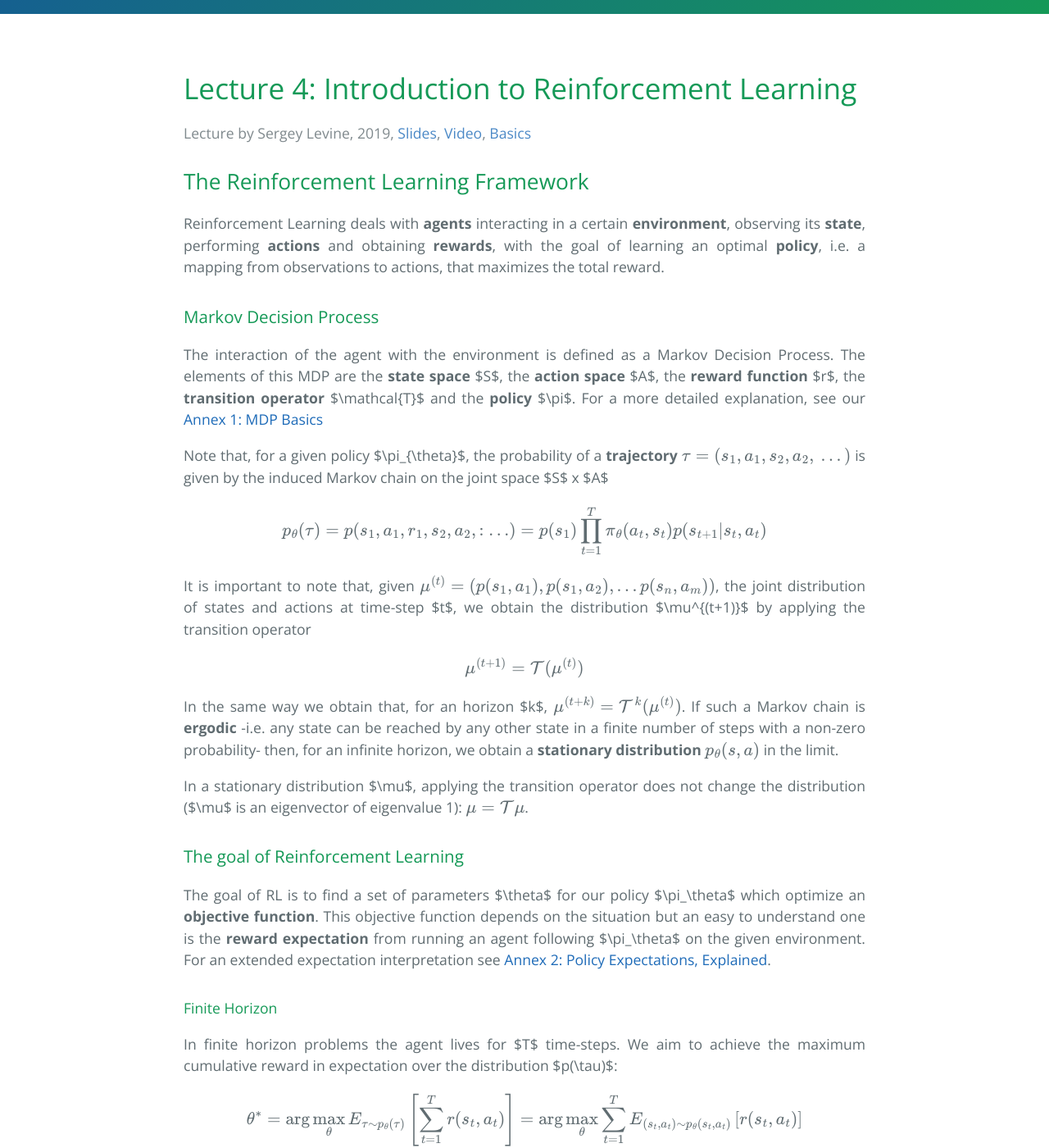
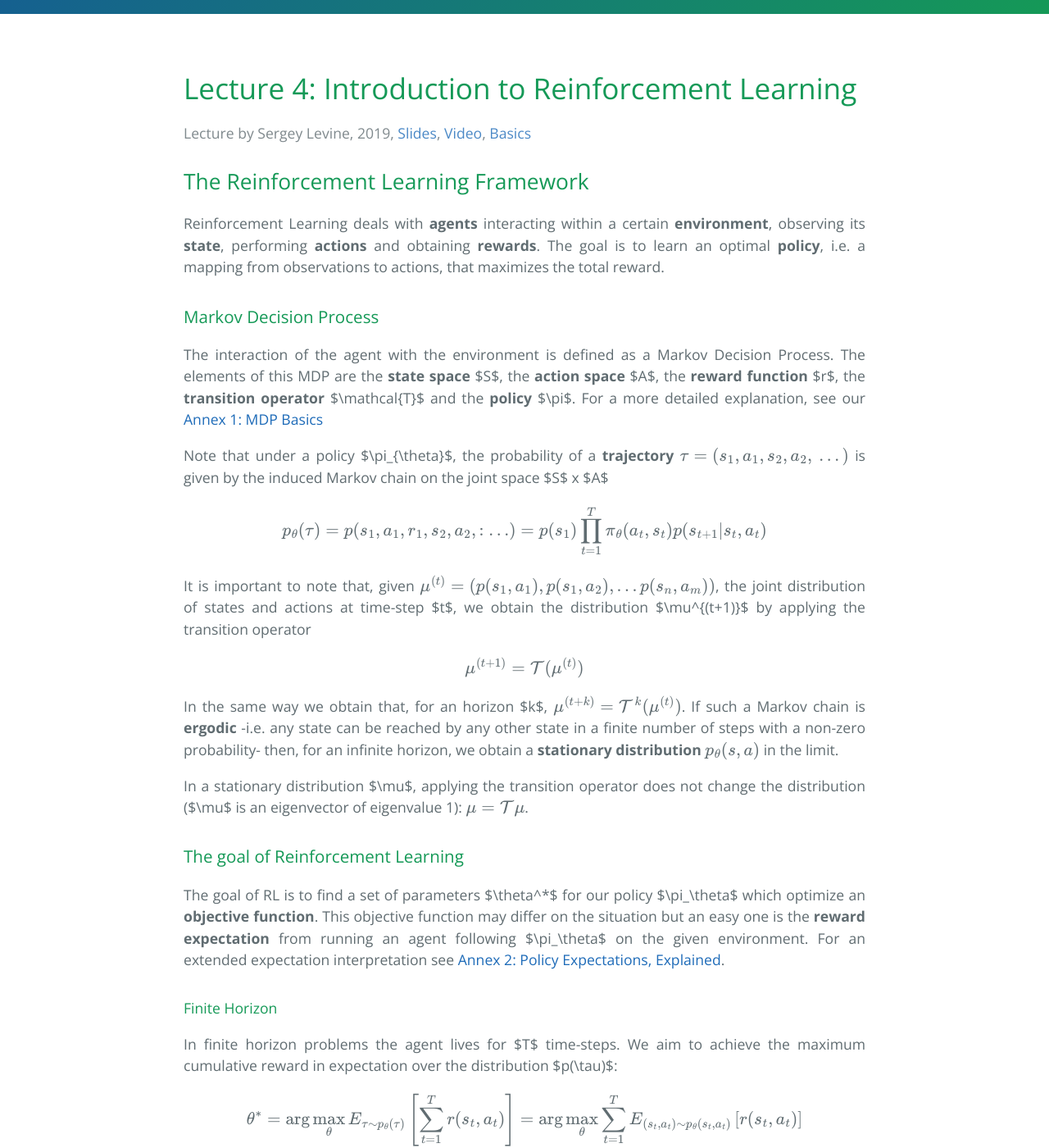
Before and after one commit to CampusAI/CampusAI.github.io, a Jekyll site: the page built from _lectures/lecture_4/lecture4.md, in a window 1280 px wide and 1400 px high, scrolled down 366 px. Shown: the whole window at 82% size. Built offline with Jekyll 4.4.1, drawn with Linux system fonts in a browser that asks for light colours; formulas are drawn with MathJax 3.

Commit message:
Minor changes to lecture4 text

```diff
--- a/_lectures/lecture_4/lecture4.md
+++ b/_lectures/lecture_4/lecture4.md
@@ -9,8 +9,8 @@ video-link: https://www.youtube.com/watch?v=w_IIP-swuVo&list=PLkFD6_40KJIwhWJpGa
 ---
 
 ## The Reinforcement Learning Framework
-Reinforcement Learning deals with **agents** interacting in a certain **environment**, observing
-its **state**, performing **actions** and obtaining **rewards**, with the goal of learning an
+Reinforcement Learning deals with **agents** interacting within a certain **environment**, observing
+its **state**, performing **actions** and obtaining **rewards**. The goal is to learn an
 optimal **policy**, i.e. a mapping from observations to actions, that maximizes the total reward.
 
 ### Markov Decision Process
@@ -19,7 +19,7 @@ The elements of this MDP are the **state space** $S$, the **action space** $A$,
 **reward function** $r$, the **transition operator** $\mathcal{T}$ and the **policy** $\pi$. For a
 more detailed explanation, see our [Annex 1: MDP Basics](/lectures/basic_concepts)
 
-Note that, for a given policy $\pi_{\theta}$, the probability of a
+Note that under a policy $\pi_{\theta}$, the probability of a
 **trajectory** $$\tau = (s_1, a_1, s_2, a_2, \:...)$$ is given by the induced Markov chain on
 the joint space $S$ x $A$
 
@@ -45,7 +45,7 @@ $$\mu = \mathcal{T}\mu$$.
 
 
 ### The goal of Reinforcement Learning
-The goal of RL is to find a set of parameters $\theta$ for our policy $\pi_\theta$ which optimize an **objective function**. This objective function depends on the situation but an easy to understand one is the **reward expectation** from running an agent following $\pi_\theta$ on the given environment. For an extended expectation interpretation see
+The goal of RL is to find a set of parameters $\theta^*$ for our policy $\pi_\theta$ which optimize an **objective function**. This objective function may differ on the situation but an easy one is the **reward expectation** from running an agent following $\pi_\theta$ on the given environment. For an extended expectation interpretation see
 [Annex 2: Policy Expectations, Explained](/lectures/policy_expectations).
 
 #### Finite Horizon
```
